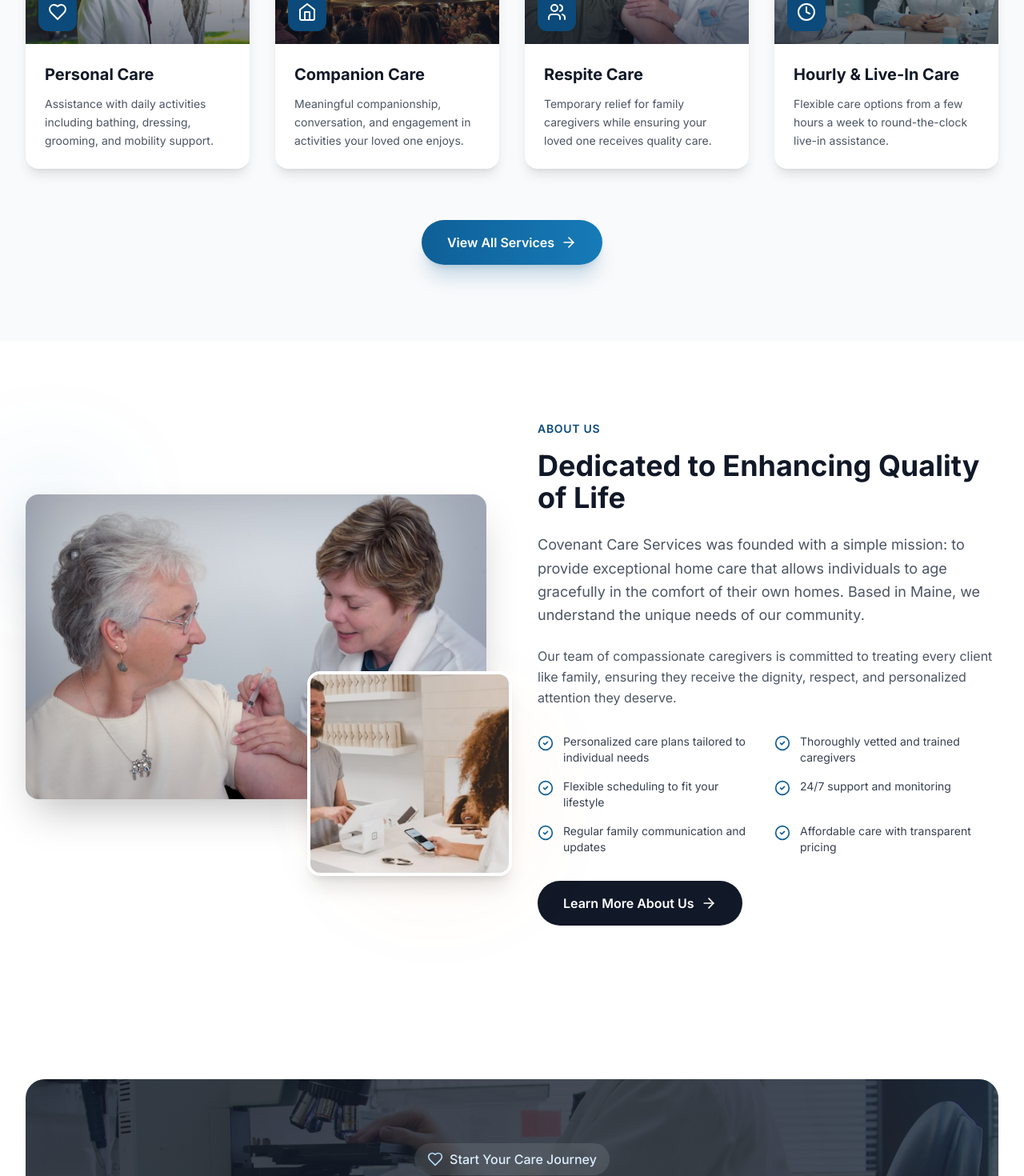
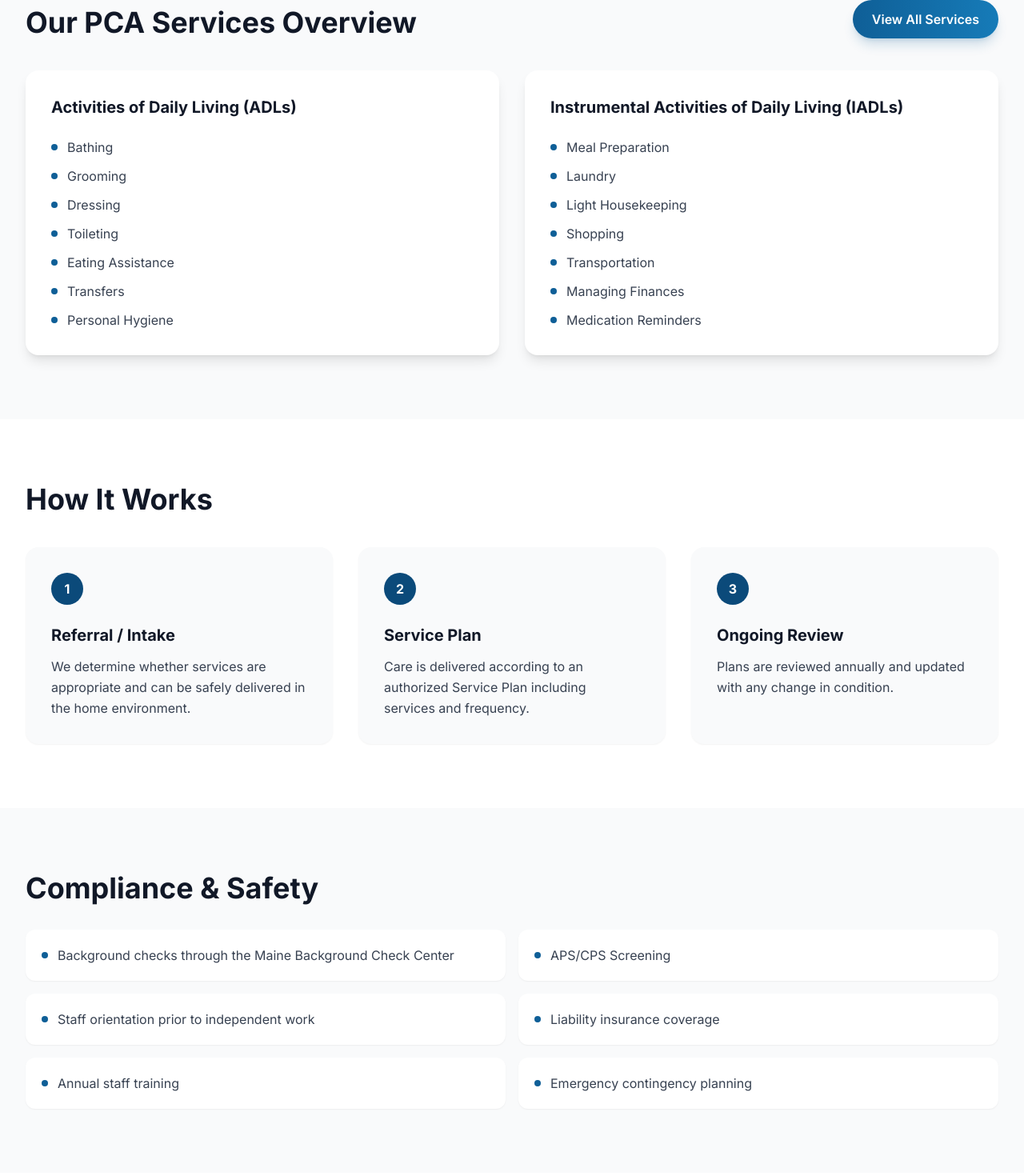
Before and after one commit to technophilej/Covenant_care_services, a Next.js app: page / in a window 1280 px wide. Shown: the part 1240-2710 px from the top of the page at 80% size. Built offline with nearby package versions, Linux system fonts and the light colour scheme.

Commit message:
Add wireframe homepage sections while keeping 3-page navigation

```diff
--- a/app/page.jsx
+++ b/app/page.jsx
@@ -1,16 +1,162 @@
 import HeroSection from '../components/home/HeroSection'
-import ServicesPreview from '../components/home/ServicesPreview'
-import AboutSection from '../components/home/AboutSection'
-import CTASection from '../components/home/CTASection'
 import Layout from '../components/layout/Layout'
 
 export default function HomePage() {
   return (
     <Layout>
       <HeroSection />
-      <ServicesPreview />
-      <AboutSection />
-      <CTASection />
+
+      <section className="py-20 bg-white">
+        <div className="max-w-7xl mx-auto px-4 sm:px-6 lg:px-8">
+          <h2 className="text-3xl sm:text-4xl font-bold text-gray-900">Welcome to Covenant Care Services</h2>
+          <p className="mt-6 text-lg text-gray-700 leading-relaxed">
+            Covenant Care Services LLC is a Maine-based Personal Care Agency providing in-home assistance with Activities of Daily Living (ADLs) and Instrumental Activities of Daily Living (IADLs) through trained Personal Support Specialists in accordance with an authorized Service Plan.
+          </p>
+          <p className="mt-4 text-lg text-gray-700 leading-relaxed">
+            Services are provided in the member’s place of residence. We do not operate residential care facilities or group home settings.
+          </p>
+        </div>
+      </section>
+
+      <section className="py-20 bg-gray-50">
+        <div className="max-w-7xl mx-auto px-4 sm:px-6 lg:px-8">
+          <div className="flex items-end justify-between gap-6 flex-wrap">
+            <h2 className="text-3xl sm:text-4xl font-bold text-gray-900">Our PCA Services Overview</h2>
+            <a
+              href="/services"
+              className="inline-flex items-center justify-center bg-gradient-to-r from-brand-blue-600 to-brand-blue-500 hover:from-brand-blue-700 hover:to-brand-blue-600 text-white px-6 py-3 rounded-full font-semibold shadow-lg shadow-brand-blue-600/20 transition-all duration-300"
+            >
+              View All Services
+            </a>
+          </div>
+
+          <div className="mt-10 grid grid-cols-1 md:grid-cols-2 gap-8">
+            <div className="bg-white rounded-2xl p-8 shadow-lg">
+              <h3 className="text-xl font-bold text-gray-900">Activities of Daily Living (ADLs)</h3>
+              <ul className="mt-6 space-y-3 text-gray-700">
+                {[
+                  'Bathing',
+                  'Grooming',
+                  'Dressing',
+                  'Toileting',
+                  'Eating Assistance',
+                  'Transfers',
+                  'Personal Hygiene',
+                ].map((item) => (
+                  <li key={item} className="flex items-start gap-3">
+                    <span className="mt-2 w-2 h-2 rounded-full bg-brand-blue-600 flex-shrink-0" />
+                    <span>{item}</span>
+                  </li>
+                ))}
+              </ul>
+            </div>
+
+            <div className="bg-white rounded-2xl p-8 shadow-lg">
+              <h3 className="text-xl font-bold text-gray-900">Instrumental Activities of Daily Living (IADLs)</h3>
+              <ul className="mt-6 space-y-3 text-gray-700">
+                {[
+                  'Meal Preparation',
+                  'Laundry',
+                  'Light Housekeeping',
+                  'Shopping',
+                  'Transportation',
+                  'Managing Finances',
+                  'Medication Reminders',
+                ].map((item) => (
+                  <li key={item} className="flex items-start gap-3">
+                    <span className="mt-2 w-2 h-2 rounded-full bg-brand-blue-600 flex-shrink-0" />
+                    <span>{item}</span>
+                  </li>
+                ))}
+              </ul>
+            </div>
+          </div>
+        </div>
+      </section>
+
+      <section className="py-20 bg-white">
+        <div className="max-w-7xl mx-auto px-4 sm:px-6 lg:px-8">
+          <h2 className="text-3xl sm:text-4xl font-bold text-gray-900">How It Works</h2>
+          <div className="mt-10 grid grid-cols-1 md:grid-cols-3 gap-8">
+            {[
+              {
+                title: 'Referral / Intake',
+                body: 'We determine whether services are appropriate and can be safely delivered in the home environment.',
+              },
+              {
+                title: 'Service Plan',
+                body: 'Care is delivered according to an authorized Service Plan including services and frequency.',
+              },
+              {
+                title: 'Ongoing Review',
+                body: 'Plans are reviewed annually and updated with any change in condition.',
+              },
+            ].map((step, idx) => (
+              <div key={step.title} className="bg-gray-50 rounded-2xl p-8 shadow-sm">
+                <div className="w-10 h-10 rounded-full bg-brand-blue-700 text-white flex items-center justify-center font-bold">
+                  {idx + 1}
+                </div>
+                <h3 className="mt-6 text-xl font-bold text-gray-900">{step.title}</h3>
+                <p className="mt-3 text-gray-700 leading-relaxed">{step.body}</p>
+              </div>
+            ))}
+          </div>
+        </div>
+      </section>
+
+      <section className="py-20 bg-gray-50">
+        <div className="max-w-7xl mx-auto px-4 sm:px-6 lg:px-8">
+          <h2 className="text-3xl sm:text-4xl font-bold text-gray-900">Compliance &amp; Safety</h2>
+          <ul className="mt-8 grid grid-cols-1 md:grid-cols-2 gap-4 text-gray-700">
+            {[
+              'Background checks through the Maine Background Check Center',
+              'APS/CPS Screening',
+              'Staff orientation prior to independent work',
+              'Liability insurance coverage',
+              'Annual staff training',
+              'Emergency contingency planning',
+            ].map((item) => (
+              <li key={item} className="flex items-start gap-3 bg-white rounded-xl p-5 shadow-sm">
+                <span className="mt-2 w-2 h-2 rounded-full bg-brand-blue-600 flex-shrink-0" />
+                <span>{item}</span>
+              </li>
+            ))}
+          </ul>
+        </div>
+      </section>
+
+      <section className="py-20 bg-white">
+        <div className="max-w-7xl mx-auto px-4 sm:px-6 lg:px-8">
+          <h2 className="text-3xl sm:text-4xl font-bold text-gray-900">Our Staff</h2>
+          <p className="mt-6 text-lg text-gray-700 leading-relaxed">
+            All direct care staff must hold CNA or PSS certification or be enrolled in a Department-approved Personal Support Specialist training program within 60 days of hire.
+          </p>
+        </div>
+      </section>
+
+      <section className="py-20 bg-gray-900">
+        <div className="max-w-7xl mx-auto px-4 sm:px-6 lg:px-8 text-center">
+          <h2 className="text-3xl sm:text-4xl font-bold text-white">Need In-Home Personal Care Assistance?</h2>
+          <div className="mt-10 flex flex-col sm:flex-row gap-4 justify-center">
+            <a
+              href="/contact"
+              className="inline-flex items-center justify-center bg-gradient-to-r from-brand-blue-600 to-brand-blue-500 hover:from-brand-blue-700 hover:to-brand-blue-600 text-white px-8 py-4 rounded-full font-semibold shadow-xl shadow-brand-blue-600/20 transition-all duration-300"
+            >
+              Request Services
+            </a>
+            <a
+              href="/contact"
+              className="inline-flex items-center justify-center bg-white text-gray-900 hover:bg-gray-100 px-8 py-4 rounded-full font-semibold shadow-lg transition-all duration-300"
+            >
+              Contact Us Today
+            </a>
+          </div>
+          <div className="mt-8 text-gray-200">
+            <p>Phone: 207-252-8470</p>
+            <p>Email: contact@covenantcareservices.com</p>
+          </div>
+        </div>
+      </section>
     </Layout>
   )
 }
--- a/app/services/page.jsx
+++ b/app/services/page.jsx
@@ -243,11 +243,11 @@
                   <ArrowRight className="w-5 h-5 group-hover:translate-x-1 transition-transform" />
                 </Link>
                 <a
-                  href="tel:+12075551234"
+                  href="tel:+12072528470"
                   className="inline-flex items-center justify-center gap-2 bg-white hover:bg-gray-100 text-gray-900 px-8 py-4 rounded-full font-semibold shadow-lg transition-all duration-300 border border-gray-200"
                 >
                   <Phone className="w-5 h-5" />
-                  (207) 555-1234
+                  (207) 252-8470
                 </a>
               </div>
             </motion.div>
--- a/components/contact/ApplicationForm.jsx
+++ b/components/contact/ApplicationForm.jsx
@@ -118,12 +118,12 @@
             <div className="space-y-2">
               <Label htmlFor="app-phone">Phone Number *</Label>
               <Input
-                id="app-phone"
+                id="phone"
                 name="phone"
                 type="tel"
                 value={formData.phone}
                 onChange={handleChange}
-                placeholder="(207) 555-1234"
+                placeholder="(207) 252-8470"
                 required
                 className="h-12"
               />
--- a/components/contact/ContactForm.jsx
+++ b/components/contact/ContactForm.jsx
@@ -100,7 +100,7 @@
                 type="tel"
                 value={formData.phone}
                 onChange={handleChange}
-                placeholder="(207) 555-1234"
+                placeholder="(207) 252-8470"
                 className="h-12"
               />
             </div>
--- a/components/layout/Footer.jsx
+++ b/components/layout/Footer.jsx
@@ -8,22 +8,10 @@
   const currentYear = new Date().getFullYear();
 
   const footerLinks = {
-    services: [
-      { href: '/services', label: 'Personal Care' },
-      { href: '/services', label: 'Companion Care' },
-      { href: '/services', label: 'Respite Care' },
-      { href: '/services', label: 'Live-In Care' },
-    ],
-    company: [
-      { href: '/about', label: 'About Us' },
+    legal: [
+      { href: '/contact#privacy', label: 'Privacy Policy' },
+      { href: '/contact?tab=careers', label: 'Careers' },
       { href: '/contact', label: 'Contact' },
-      { href: '/careers', label: 'Careers' },
-      { href: '/blog', label: 'Blog' },
-    ],
-    legal: [
-      { href: '/privacy', label: 'Privacy Policy' },
-      { href: '/terms', label: 'Terms of Service' },
-      { href: '/hipaa', label: 'HIPAA Compliance' },
     ],
   };
 
@@ -37,7 +25,7 @@
               <div className="w-10 h-10 bg-gradient-to-br from-brand-blue-600 to-brand-blue-500 rounded-lg flex items-center justify-center">
                 <span className="text-white font-bold">CC</span>
               </div>
-              <span className="text-xl font-bold">Covenant Care Services</span>
+              <span className="text-xl font-bold">Covenant Care Services LLC</span>
             </div>
             <p className="text-gray-300 mb-6 leading-relaxed">
               Providing compassionate home care solutions throughout Maine,
@@ -52,12 +40,20 @@
                 <span>(207) 252-8470</span>
               </div>
               <div className="flex items-center space-x-3 text-gray-300">
+                <Phone className="w-5 h-5 text-brand-blue-200" />
+                <span>Fax: (207) 601-3590</span>
+              </div>
+              <div className="flex items-center space-x-3 text-gray-300">
                 <Mail className="w-5 h-5 text-brand-blue-200" />
                 <span>contact@covenantcareservices.com</span>
               </div>
               <div className="flex items-center space-x-3 text-gray-300">
                 <MapPin className="w-5 h-5 text-brand-blue-200" />
-                <span>40 Gina Street, Lewiston, ME 04240</span>
+                <span>
+                  40 Gina Street
+                  <br />
+                  Lewiston, ME 04240
+                </span>
               </div>
             </div>
 
@@ -84,43 +80,9 @@
             </div>
           </div>
 
-          {/* Services Links */}
+          {/* Footer Links */}
           <div>
-            <h3 className="text-lg font-semibold mb-4">Services</h3>
-            <ul className="space-y-3">
-              {footerLinks.services.map((link) => (
-                <li key={link.label}>
-                  <Link
-                    href={link.href}
-                    className="text-gray-300 hover:text-brand-blue-200 transition-colors duration-200"
-                  >
-                    {link.label}
-                  </Link>
-                </li>
-              ))}
-            </ul>
-          </div>
-
-          {/* Company Links */}
-          <div>
-            <h3 className="text-lg font-semibold mb-4">Company</h3>
-            <ul className="space-y-3">
-              {footerLinks.company.map((link) => (
-                <li key={link.label}>
-                  <Link
-                    href={link.href}
-                    className="text-gray-300 hover:text-brand-blue-200 transition-colors duration-200"
-                  >
-                    {link.label}
-                  </Link>
-                </li>
-              ))}
-            </ul>
-          </div>
-
-          {/* Legal Links */}
-          <div>
-            <h3 className="text-lg font-semibold mb-4">Legal</h3>
+            <h3 className="text-lg font-semibold mb-4">Links</h3>
             <ul className="space-y-3">
               {footerLinks.legal.map((link) => (
                 <li key={link.label}>
--- a/components/layout/Layout.jsx
+++ b/components/layout/Layout.jsx
@@ -8,7 +8,7 @@
   return (
     <div className="min-h-screen bg-white">
       <Navigation />
-      <main className="pt-16">{children}</main>
+      <main className="pt-28">{children}</main>
       <Footer />
     </div>
   );
--- a/components/layout/Navigation.jsx
+++ b/components/layout/Navigation.jsx
@@ -102,7 +102,7 @@
                 href="/contact"
                 className="bg-gradient-to-r from-brand-blue-600 to-brand-blue-500 hover:from-brand-blue-700 hover:to-brand-blue-600 text-white px-7 py-2.5 rounded-full font-semibold transition-all duration-300 shadow-lg shadow-brand-blue-600/20"
               >
-                Get Started
+                Request Services
               </Link>
             </div>
 
@@ -143,7 +143,7 @@
                   onClick={() => setIsMobileMenuOpen(false)}
                   className="block mt-2 mx-3 bg-gradient-to-r from-brand-blue-600 to-brand-blue-500 hover:from-brand-blue-700 hover:to-brand-blue-600 text-white px-4 py-2.5 rounded-full font-semibold text-center transition-all duration-300"
                 >
-                  Get Started
+                  Request Services
                 </Link>
               </div>
             </motion.div>
```
Also changed, not shown: app/contact/page.jsx (+16 -4 lines).
